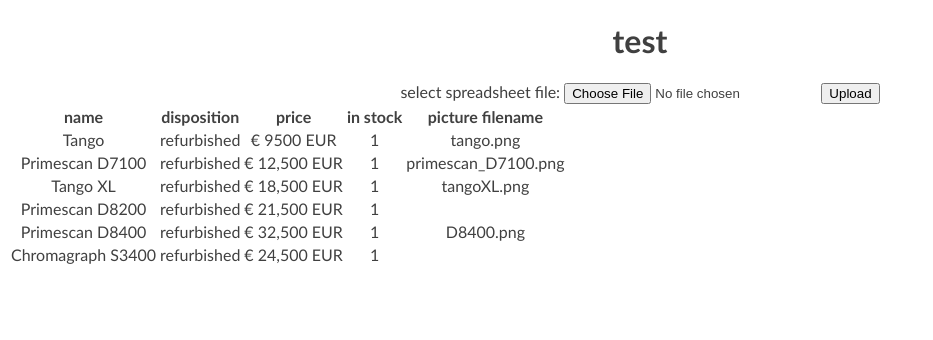
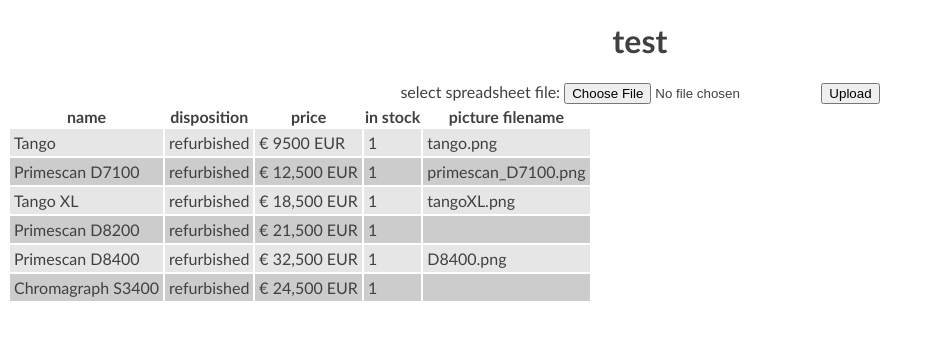
Before and after one commit to SupaFuzz/hudsaonGrafik, a PHP site: page /admin/inventory.html in a window 1280 px wide. Shown: the top 340 px of the page, without its empty margins (0-933 px from the left). Run offline with PHP 8.4, Linux system fonts and the light colour scheme.

Commit message:
fixed table css (weak sauce)

```diff
--- a/hudson.css
+++ b/hudson.css
@@ -320,3 +320,18 @@
 	padding:		5px 0 0 25px;
 	clear:			both;
 }
+
+
+/* admin stuff */
+.csvTable td {
+	padding: .25em;
+}
+.csvTable tbody td {
+	text-align: left;
+}
+.csvTable tbody tr {
+	background-color: #E6E6E6;
+}
+.csvTable tbody tr:nth-child(even){
+	background-color: #CCCCCC;
+}
```
Also changed, not shown: admin/lib/hudsonGrafikAdmin.js.
